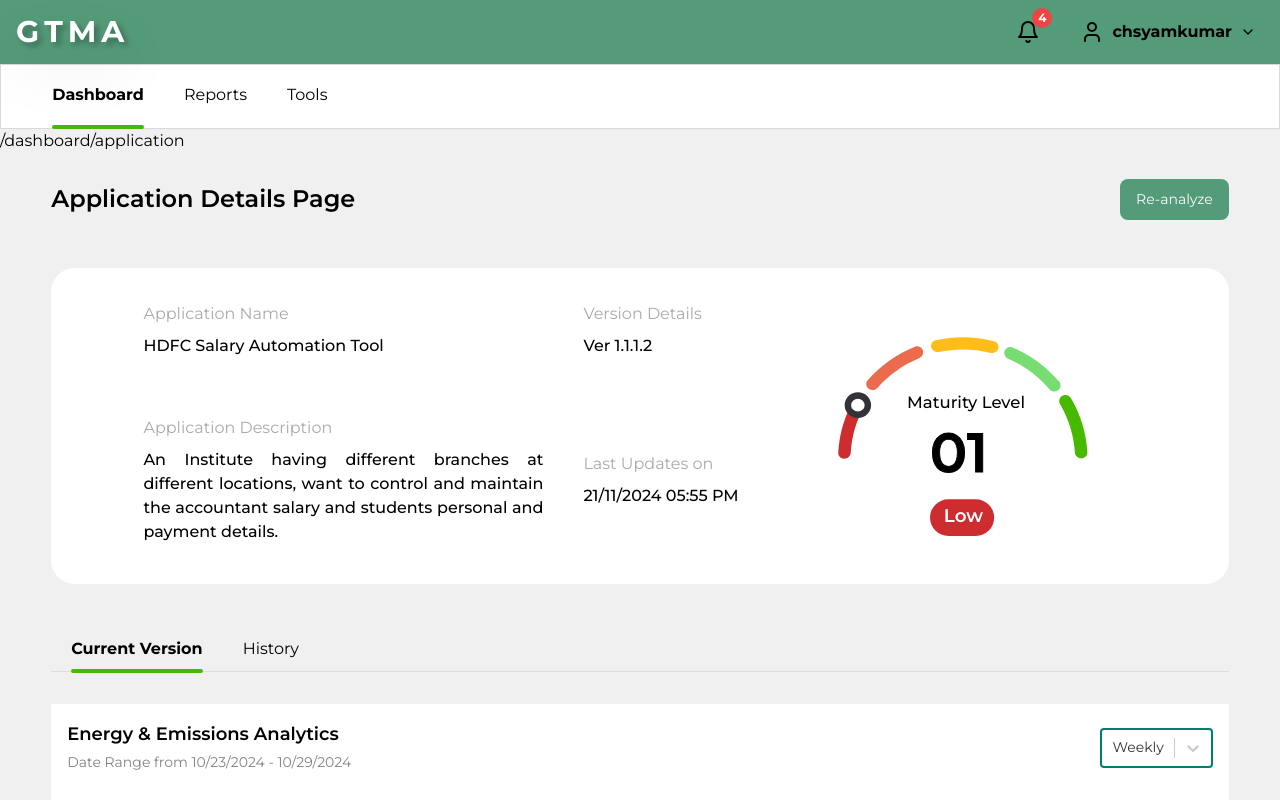
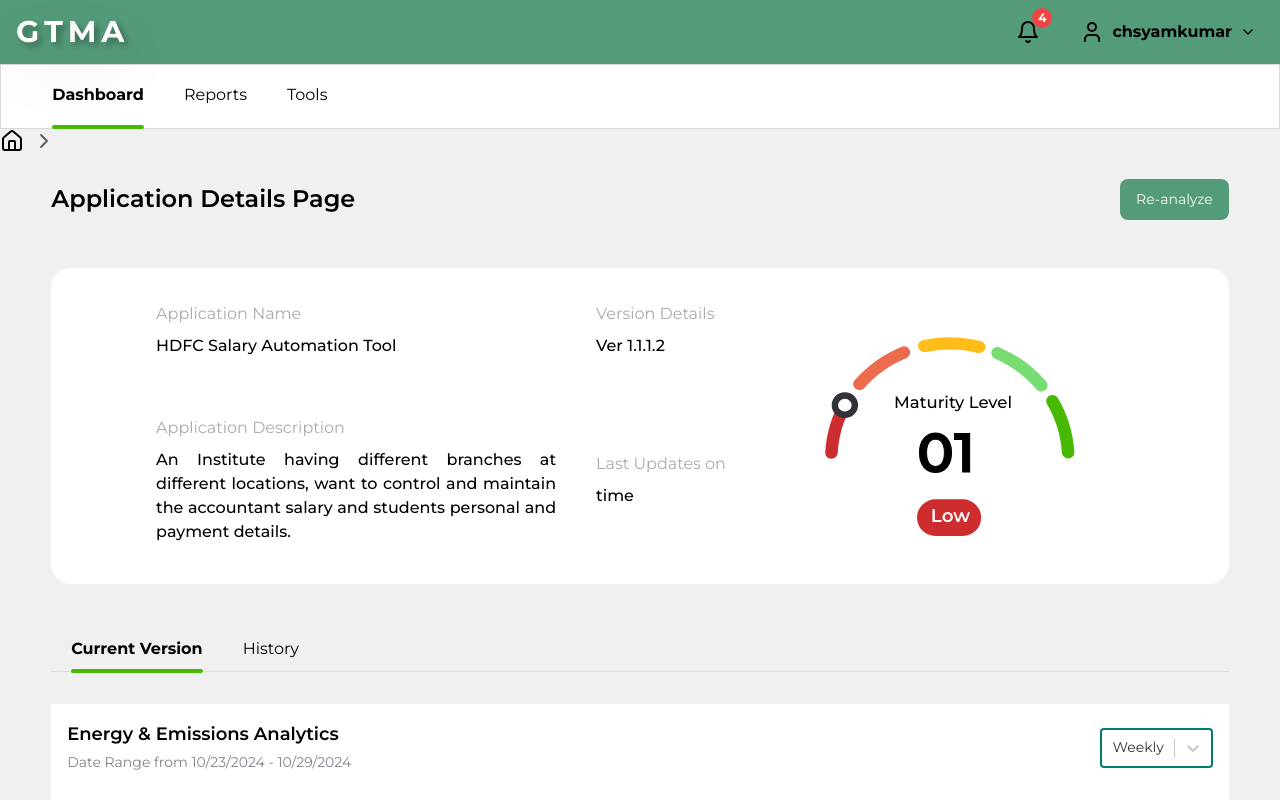
Before and after one commit to chsyam/gsma, a Next.js app: page /dashboard/application in a window 1280 px wide. Shown: the top 800 px of the page. Built offline with nearby package versions, Linux system fonts and the light colour scheme.

Commit message:
some chnages

```diff
--- /dev/null
+++ b/components/BreadCrumb.jsx
@@ -0,0 +1,45 @@
+import { Breadcrumbs, Link, Stack, Typography } from "@mui/material";
+import { ChevronRight, House } from "lucide-react";
+import { useRouter } from "next/router";
+import { useEffect, useState } from "react";
+
+export default function BreadCrumb() {
+    const handleClick = (event) => {
+        event.preventDefault();
+        console.info('You clicked a breadcrumb.');
+    };
+    const [breadCrumbs, setBreadCrumbs] = useState([]);
+    const router = useRouter();
+
+    useEffect(() => {
+        let path = window.location.href;
+        let origin = window.location.origin;
+        console.log(path.replace(origin, ""));
+        console.log(window.location.search)
+        console.log(decodeURIComponent(decodeURIComponent(window.location.search)).replace('?', '').split('&'))
+    }, []);
+
+    return (
+        <div>
+            <Breadcrumbs separator={<ChevronRight />} aria-label="breadcrumb">
+                <Link underline="hover" color="inherit" href="/dashboard">
+                    <House color="#000" />
+                </Link>
+                {
+                    breadCrumbs.map((item, index) => {
+                        return (
+                            (index !== 0 && index !== breadCrumbs.length - 1) && <Link underline="hover" key={index} color="inherit" href={`/${item}`}>
+                                {item}
+                            </Link>
+                        )
+                    })
+                }
+                <Typography sx={{ color: 'text.primary' }}>
+                    {
+                        breadCrumbs.length > 1 && breadCrumbs[breadCrumbs.length - 1]
+                    }
+                </Typography>
+            </Breadcrumbs>
+        </div>
+    );
+}
--- a/components/dashboard/ApplicationList.jsx
+++ b/components/dashboard/ApplicationList.jsx
@@ -194,6 +194,13 @@
         setSelectedMaturityLevels(selectedOption);
     }
 
+    const handleApplicationRoute = (baseURL, appName) => {
+        router.push({
+            pathname: baseURL,
+            query: { projectName: encodeURIComponent(appName) }
+        })
+    }
+
     return (
         <div className={styles.dashboardContainer}>
             <div className="flex justify-between items-center flex-nowrap">
@@ -272,7 +279,7 @@
                                                 <TableRow hover tabIndex={-1}
                                                     key={index}
                                                     sx={{ cursor: 'pointer', fontSize: 14 }}
-                                                    onClick={() => router.push(`${router.pathname}/application?projectName=${row.applicationName}`)}
+                                                    onClick={() => handleApplicationRoute(`${router.pathname}/application`, row.applicationName)}
                                                 >
                                                     <TableCell align='center' sx={{
                                                         color: '#17202a'
--- a/components/dashboard/projectAnalysis/ProjectAnalysis.jsx
+++ b/components/dashboard/projectAnalysis/ProjectAnalysis.jsx
@@ -11,7 +11,8 @@
 export default function ProjectAnalysis({ projectList }) {
     const [active, setActive] = useState('dashboard');
     const getFormattedDate = (date) => {
-        return format(date, "dd/MM/yyyy hh:mm a");
+        // return format(date, "dd/MM/yyyy hh:mm a");
+        return "time"
     }
 
     const timeOptions = [
@@ -34,9 +35,9 @@
                     Re-analyze
                 </div>
             </div>
-            <div className="bg-white rounded-[24px] my-12 px-4 py-2">
+            <div className="bg-white rounded-[20px] my-12 px-4 py-2">
                 <div className="flex flex-wrap align-items justify-center gap-12">
-                    <table className="">
+                    <table>
                         <tbody>
                             <tr>
                                 <td className="pr-5 py-5">
--- a/pages/dashboard/add/index.jsx
+++ b/pages/dashboard/add/index.jsx
@@ -14,6 +14,13 @@
         setNewProjectForm(formFields);
     }, []);
 
+    useEffect(() => {
+        const path = window.location.pathname;
+        const pathArray = path.split('/').filter((item) => item !== '');
+
+        console.log(pathArray)
+    }, []);
+
     const [showPopup, setShowPopup] = useState(false);
     const router = useRouter();
 
@@ -21,7 +28,6 @@
         <Layout>
             <UserNavbar />
             <DashboardMenu />
-            {router.pathname}
             <AddApplications
                 newProjectForm={newProjectForm}
                 setNewProjectForm={setNewProjectForm}
--- a/pages/dashboard/application/index.jsx
+++ b/pages/dashboard/application/index.jsx
@@ -2,6 +2,7 @@
 import ProjectAnalysis from "../../../components/dashboard/projectAnalysis/ProjectAnalysis";
 import UserNavbar from "../../../components/navbar/UserNavbar";
 import DashboardMenu from "../DashboardMenu";
+import BreadCrumb from '../../../components/BreadCrumb';
 
 export default function ApplicationDetails() {
     const router = useRouter();
@@ -10,7 +11,7 @@
         <div>
             <UserNavbar />
             <DashboardMenu />
-            {router.pathname}
+            <BreadCrumb />
             <ProjectAnalysis projectList={[]} />
         </div>
     );
--- a/pages/dashboard/index.jsx
+++ b/pages/dashboard/index.jsx
@@ -6,6 +6,7 @@
 import { getAllApplications } from "../api/applications/getAllApplications";
 import SuccessPopup from "../../components/dashboard/SuccessPopup";
 import { useRouter } from "next/router";
+import BreadCrumb from "../../components/BreadCrumb";
 
 export default function Dashboard({ projectList }) {
     const router = useRouter();
@@ -14,7 +15,7 @@
         <div>
             <UserNavbar />
             <DashboardMenu />
-            {router.pathname}
+            <BreadCrumb />
             {/* {
                 !projectList && projectList?.length == 0 ? (
                     <ZeroApplicationUI />
```
